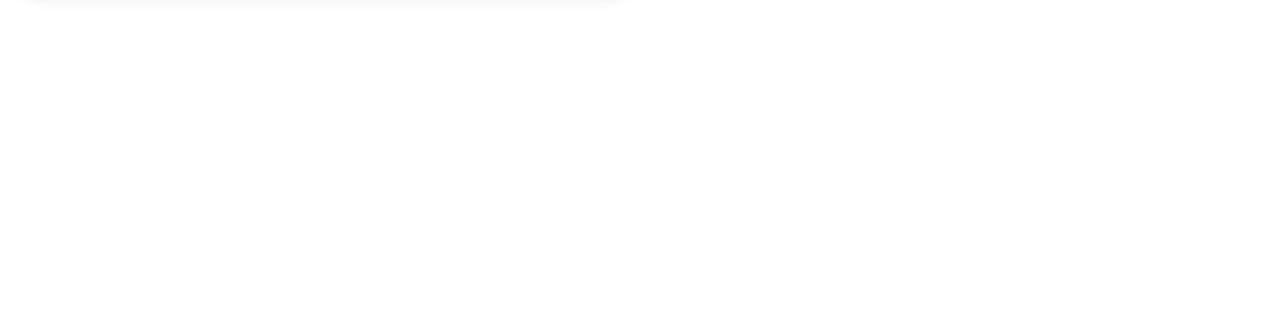
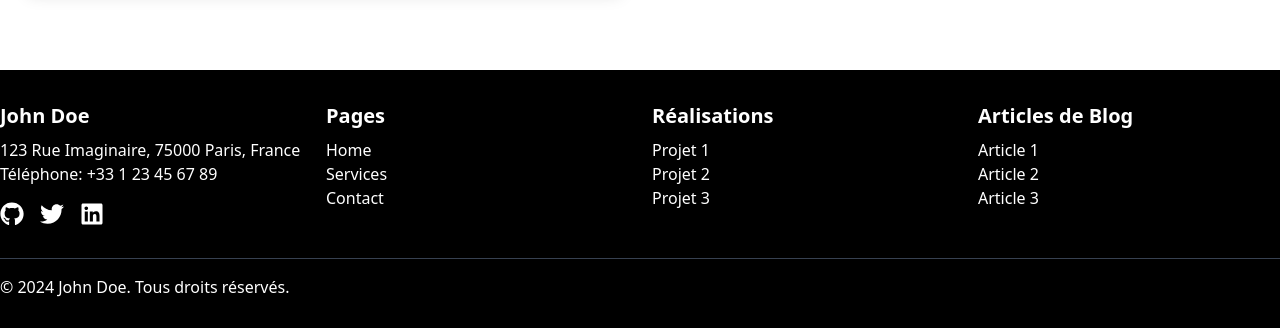
Before and after one commit to kavi94n/portfolio-react-vite, a React (Vite) app: page / in a window 1280 px wide. Shown: the part 2238-2566 px from the top of the page. Before the commit the page ends 2308 px from the top, so only its background shows below. Built offline with nearby package versions, Linux system fonts and the light colour scheme.

Commit message:
changement

```diff
--- a/package.json
+++ b/package.json
@@ -11,7 +11,8 @@
   },
   "dependencies": {
     "react": "^18.3.1",
-    "react-dom": "^18.3.1"
+    "react-dom": "^18.3.1",
+    "react-icons": "^5.2.1"
   },
   "devDependencies": {
     "@types/react": "^18.3.3",
--- a/src/App.jsx
+++ b/src/App.jsx
@@ -4,6 +4,7 @@
 import Background from './components/Background';
 import About from './components/About';
 import Contact from './components/Contact';
+import Footer from './components/Footer';
 
 function App() {
   return (
@@ -13,6 +14,7 @@
       <Background/>
       <About/>
       <Contact/>
+      <Footer/>
     </div>
   );
 }
--- /dev/null
+++ b/src/components/Footer.jsx
@@ -0,0 +1,87 @@
+// src/components/Footer.jsx
+import React, { useEffect } from 'react';
+import { FaGithub, FaTwitter, FaLinkedin } from 'react-icons/fa';
+
+const Footer = () => {
+  useEffect(() => {
+    const handleScroll = () => {
+      const scrollToTopBtn = document.getElementById('scroll-to-top');
+      if (window.scrollY > 200) {
+        scrollToTopBtn.style.display = 'block';
+      } else {
+        scrollToTopBtn.style.display = 'none';
+      }
+    };
+
+    window.addEventListener('scroll', handleScroll);
+    return () => {
+      window.removeEventListener('scroll', handleScroll);
+    };
+  }, []);
+
+  return (
+    <footer className="bg-black text-white py-8">
+      <div className="container mx-auto grid grid-cols-1 md:grid-cols-4 gap-6">
+        {/* Developer Info */}
+        <div>
+          <h4 className="text-xl font-bold mb-2">John Doe</h4>
+          <p>123 Rue Imaginaire, 75000 Paris, France</p>
+          <p>Téléphone: +33 1 23 45 67 89</p>
+          <div className="flex space-x-4 mt-4">
+            <a href="https://github.com/johndoe" target="_blank" rel="noopener noreferrer nofollow" className="hover:text-gray-400">
+              <FaGithub size="1.5em" />
+            </a>
+            <a href="https://twitter.com/johndoe" target="_blank" rel="noopener noreferrer nofollow" className="hover:text-gray-400">
+              <FaTwitter size="1.5em" />
+            </a>
+            <a href="https://linkedin.com/in/johndoe" target="_blank" rel="noopener noreferrer nofollow" className="hover:text-gray-400">
+              <FaLinkedin size="1.5em" />
+            </a>
+          </div>
+        </div>
+
+
+        <div>
+          <h4 className="text-xl font-bold mb-2">Pages</h4>
+          <ul>
+            <li><a href="#home" className="hover:text-gray-400">Home</a></li>
+            <li><a href="#services" className="hover:text-gray-400">Services</a></li>
+            <li><a href="#contact" className="hover:text-gray-400">Contact</a></li>
+          </ul>
+        </div>
+
+        <div>
+          <h4 className="text-xl font-bold mb-2">Réalisations</h4>
+          <ul>
+            <li><a href="#project1" className="hover:text-gray-400">Projet 1</a></li>
+            <li><a href="#project2" className="hover:text-gray-400">Projet 2</a></li>
+            <li><a href="#project3" className="hover:text-gray-400">Projet 3</a></li>
+          </ul>
+        </div>
+
+
+        <div>
+          <h4 className="text-xl font-bold mb-2">Articles de Blog</h4>
+          <ul>
+            <li><a href="#article1" className="hover:text-gray-400">Article 1</a></li>
+            <li><a href="#article2" className="hover:text-gray-400">Article 2</a></li>
+            <li><a href="#article3" className="hover:text-gray-400">Article 3</a></li>
+          </ul>
+        </div>
+      </div>
+      <div className="container mx-auto mt-8 border-t border-gray-700 pt-4 flex justify-between items-center">
+        <p>&copy; 2024 John Doe. Tous droits réservés.</p>
+        <button
+          onClick={() => window.scrollTo({ top: 0, behavior: 'smooth' })}
+          className="hover:text-gray-400 transition"
+          id="scroll-to-top"
+          style={{ display: 'none' }}
+        >
+          Retour en haut
+        </button>
+      </div>
+    </footer>
+  );
+};
+
+export default Footer;
```
Also changed, not shown: 1 other file (tests, documents, lock files or other folders).
